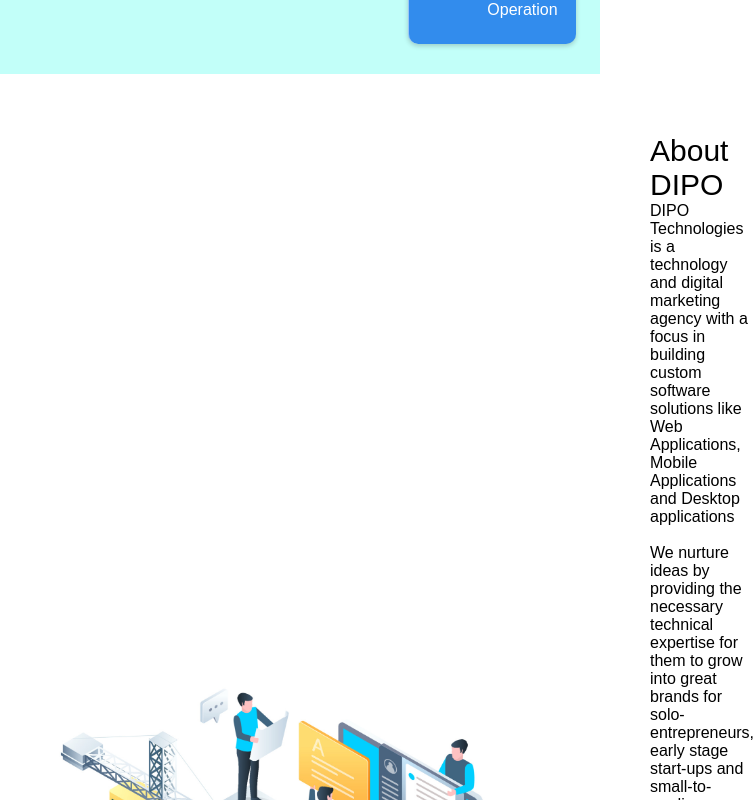
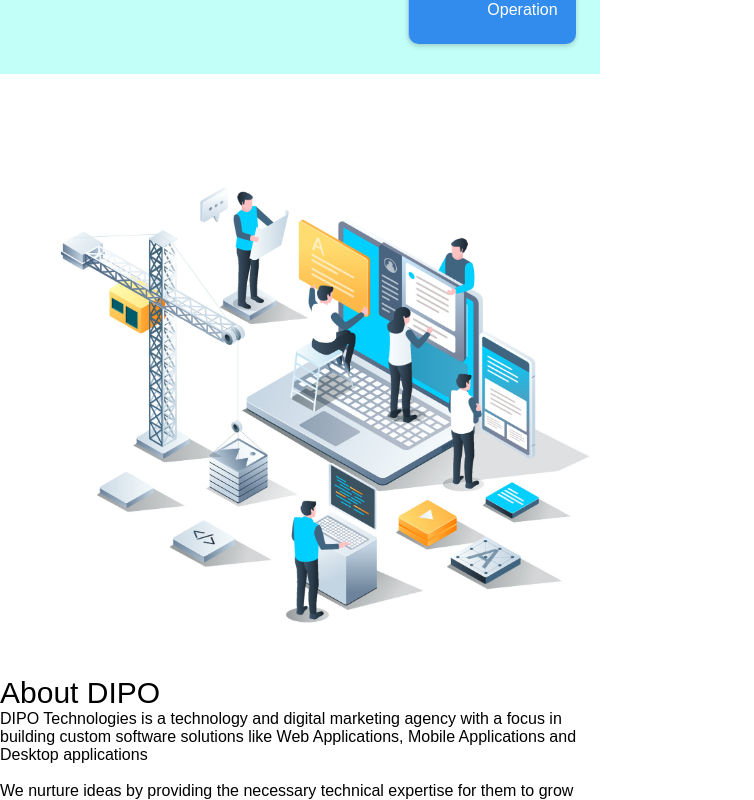
Before and after one commit to DipoTech/dipo, a React (Create React App) app: page / in a window 600 px wide. Shown: the part 1840-2640 px from the top of the page, 754 px wide, since content can reach past the window. Built offline with nearby package versions, Linux system fonts and the light colour scheme.

Commit message:
adds media querry

```diff
--- a/src/components/about/about.css
+++ b/src/components/about/about.css
@@ -1,6 +1,7 @@
 .sec {
   /* background-color: rgb(55, 137, 243); */
-    background:linear-gradient(rgba(0,0,0,.5), rgba(0,0,0,.5)) ,url('../images/vision.jpg');
+  background: linear-gradient(rgba(0, 0, 0, 0.5), rgba(0, 0, 0, 0.5)),
+    url('../images/vision.jpg');
   background-repeat: no-repeat;
   background-size: cover;
   width: 100%;
@@ -10,7 +11,6 @@
   justify-content: center;
   align-items: center;
   flex-wrap: wrap;
-
 }
 
 .about-title {
@@ -64,7 +64,8 @@
 }
 
 /* Position the front and back side */
-  .flip-card-front, .flip-card-back {
+.flip-card-front,
+.flip-card-back {
   position: absolute;
   width: 100%;
   height: 100%;
@@ -74,7 +75,7 @@
 
 /* Style the front side (fallback if image is missing) */
 .flip-card-front {
-    background-color: rgba(0,0,0,.4);;
+  background-color: rgba(0, 0, 0, 0.4);
   color: white;
   display: flex;
   align-items: center;
@@ -84,7 +85,7 @@
 
 /* Style the back side */
 .flip-card-back {
-    background-color: rgba(0,0,0,.4);;
+  background-color: rgba(0, 0, 0, 0.4);
   color: white;
   transform: rotateY(180deg);
   display: flex;
@@ -95,22 +96,28 @@
 
 .slide-right > p {
   animation: 3s slide-right 2s forwards;
-    transform:translateX(-10%);
+  transform: translateX(-10%);
 }
-
 
 @keyframes slide-right {
   to {
-      transform:translateX(0);
+    transform: translateX(0);
   }
 }
 
-@media only screen and (min-width: 320px) and (max-width: 479px){
+@media only screen and (min-width: 320px) and (max-width: 479px) {
   .about-tag {
     display: flex;
     flex-wrap: wrap;
   }
-    .about-tag >img {
+  .about-tag > img {
     width: 350px;
   }
 }
+
+@media only screen and (min-width: 480px) and (max-width: 767px) {
+  .about-tag {
+    display: flex;
+    flex-wrap: wrap;
+  }
+}
```
Lines whose indentation alone changed are shown as unchanged.
